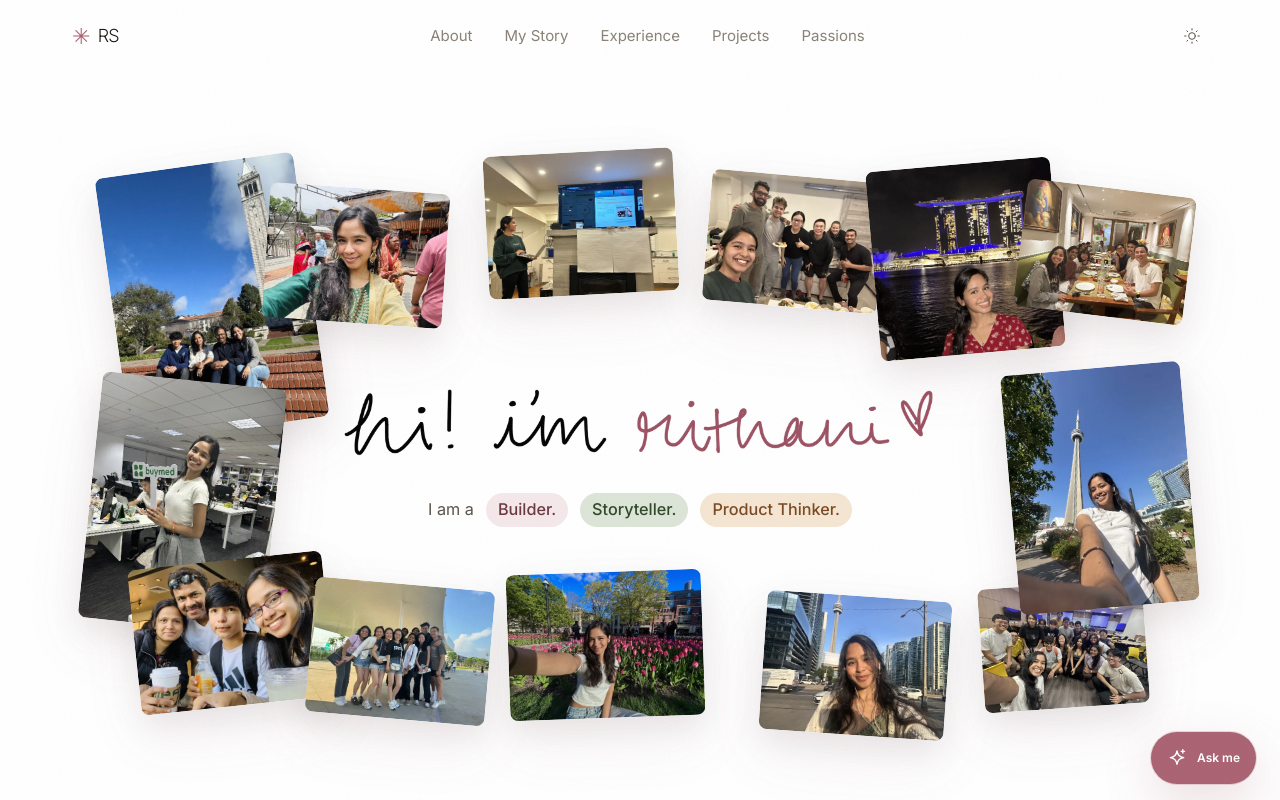
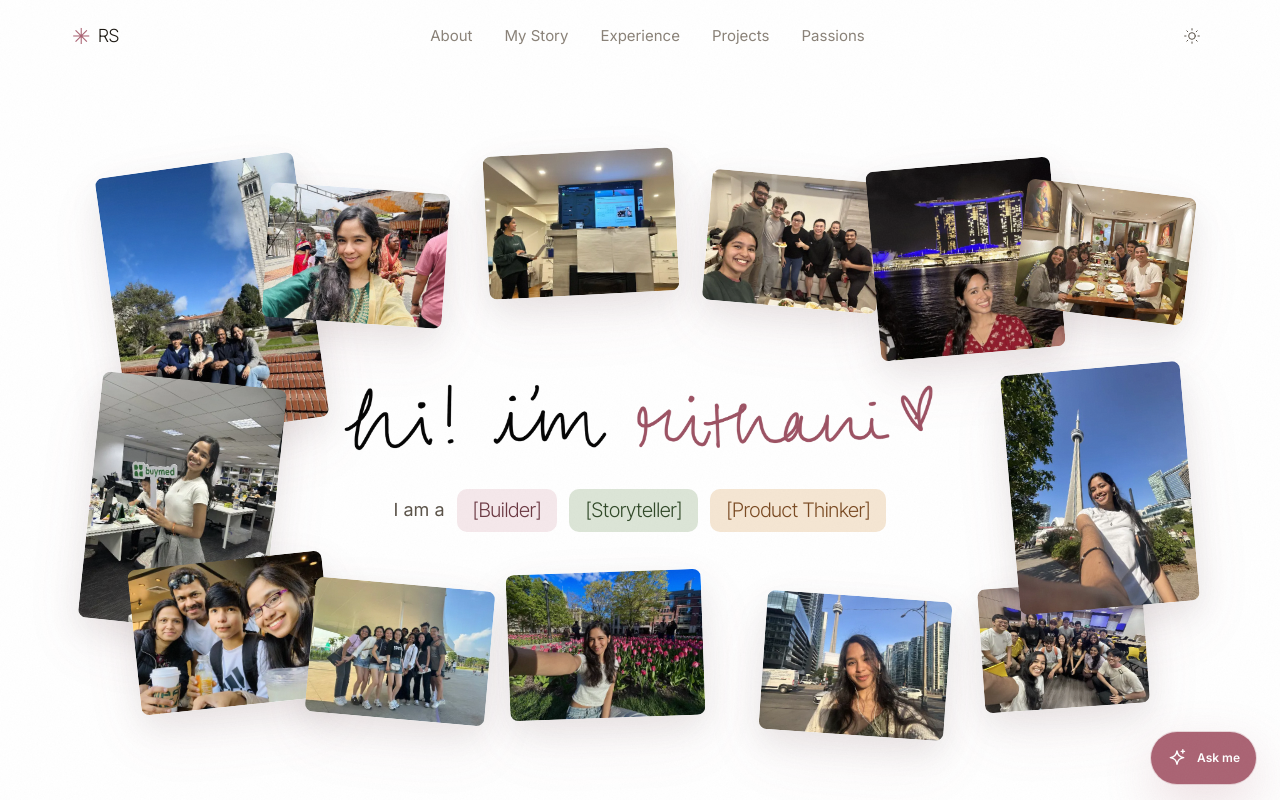
Before and after one commit to rithanisk/personal-website, a Next.js app: page / in a window 1280 px wide. Shown: the top 800 px of the page. Built offline with nearby package versions, Linux system fonts and the light colour scheme.

Commit message:
style: refine bracketed Builder and Storyteller badges

```diff
--- a/src/components/shared/PhotoCollageHero.tsx
+++ b/src/components/shared/PhotoCollageHero.tsx
@@ -123,17 +123,17 @@ export function PhotoCollageHero() {
           </h1>
           <div
             className="flex flex-wrap items-center justify-center gap-2 sm:gap-3 mt-2"
-            style={{ fontSize: "clamp(14px, 1.6vw, 18px)" }}
+            style={{ fontSize: "clamp(15px, 1.7vw, 20px)" }}
           >
             <span className="text-[0.9em]" style={{ color: "var(--pf-text-muted)" }}>I am a</span>
             {[
-              { label: "Builder.", bg: "var(--pf-rose-soft)", color: "var(--pf-rose-ink)" },
-              { label: "Storyteller.", bg: "var(--pf-forest-soft)", color: "var(--pf-forest-ink)" },
-              { label: "Product Thinker.", bg: "var(--pf-amber-soft)", color: "var(--pf-amber-ink)" },
+              { label: "[Builder]", bg: "var(--pf-rose-soft)", color: "var(--pf-rose-ink)" },
+              { label: "[Storyteller]", bg: "var(--pf-forest-soft)", color: "var(--pf-forest-ink)" },
+              { label: "[Product Thinker]", bg: "var(--pf-amber-soft)", color: "var(--pf-amber-ink)" },
             ].map((role) => (
               <span
                 key={role.label}
-                className="inline-block px-3 py-1 rounded-full text-[0.9em] font-medium"
+                className="inline-block whitespace-nowrap px-4 py-1.5 rounded-[10px] font-display font-normal"
                 style={{ background: role.bg, color: role.color }}
               >
                 {role.label}
```
